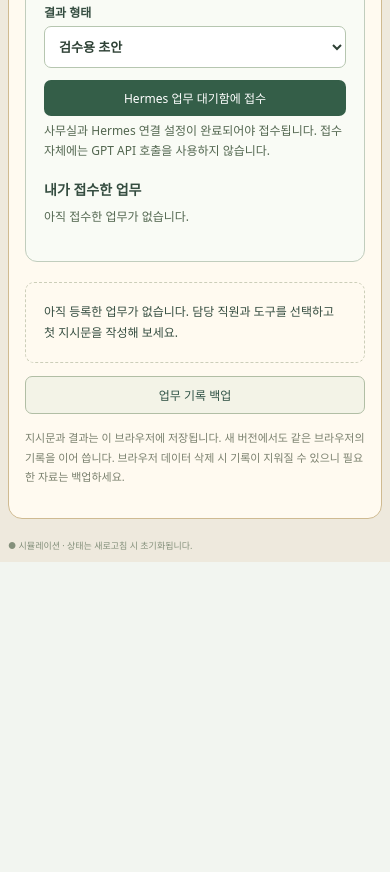
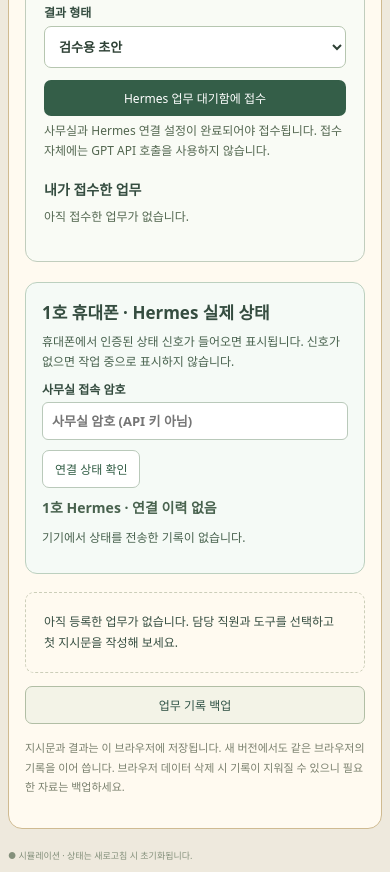
Before and after one commit to imminchea1363-dotcom/ai-office-dashboard, a website: page index.html in a window 390 px wide. Shown: the part 9100-9972 px from the top of the page. Before the commit the page ends 9662 px from the top, so only its background shows below. Drawn offline with Linux system fonts and the light colour scheme.

Commit message:
Include phone1 Hermes presence UI and server checks in review/standalone/PWA build

```diff
--- a/index.html
+++ b/index.html
@@ -28,4 +28,5 @@
 <script src="gpt-desk.js"></script>
 <script src="team10-live-board.js"></script>
 <script src="hermes-bridge-ui.js"></script>
+<script src="phone1-presence-ui.js"></script>
 </body></html>
```
